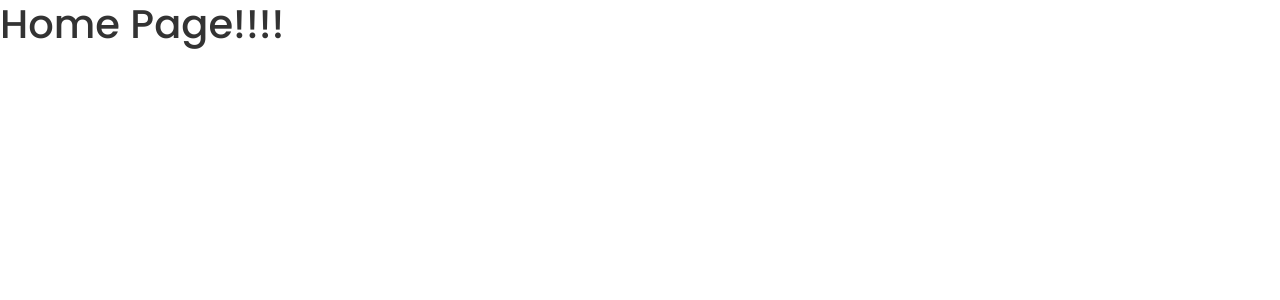
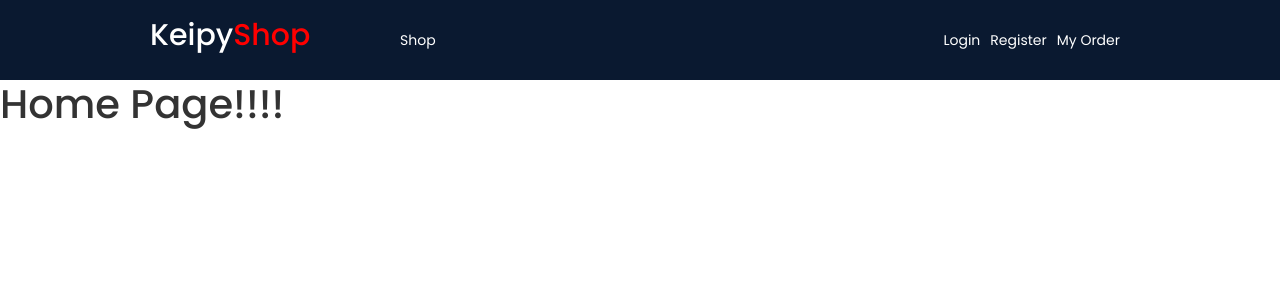
Before and after one commit to kevinandris/Advanced_MERN_E-commerce, a React (Create React App) app in the folder frontend/: page / in a window 1280 px wide. Shown: the top 300 px of the page. Built offline with nearby package versions, Linux system fonts and the light colour scheme.

Commit message:
Nav Menu added

```diff
--- a/frontend/src/App.js
+++ b/frontend/src/App.js
@@ -1,10 +1,12 @@
 import { BrowserRouter, Route, Routes } from "react-router-dom";
 import Home from "./pages/home/Home";
+import Header from "./components/header/Header";
 
 function App() {
   return (
     <>
       <BrowserRouter>
+        <Header /> {/* from components folder */}
         <Routes>
           <Route path="/" element={<Home />} />
         </Routes>
--- /dev/null
+++ b/frontend/src/components/header/Header.js
@@ -0,0 +1,51 @@
+import React from "react";
+import styles from "./Header.module.scss";
+import { Link, NavLink } from "react-router-dom";
+
+// ! created this so we can use the LOGO on any page we like.
+export const logo = (
+  <div className={styles.logo}>
+    <Link to="/">
+      <h2>
+        Keipy<span>Shop</span>
+      </h2>
+    </Link>
+  </div>
+);
+
+const activeLink = ({ isActive }) => (isActive ? `${styles.active}` : "");
+
+const Header = () => {
+  return (
+    <header>
+      <div className={styles.header}>
+        {logo}
+        <nav>
+          <ul>
+            <li>
+              <NavLink to="/shop" className={activeLink}>
+                Shop
+              </NavLink>
+            </li>
+          </ul>
+
+          <div className={styles["header-right"]}>
+            <span className={styles.links}>
+              <NavLink to={"login"} className={activeLink}>
+                Login
+              </NavLink>
+              <NavLink to={"register"} className={activeLink}>
+                Register
+              </NavLink>
+              <NavLink to={"order-history"} className={activeLink}>
+                My Order
+              </NavLink>
+            </span>
+          </div>
+        </nav>
+      </div>
+    </header>
+  );
+};
+
+export default Header;
--- /dev/null
+++ b/frontend/src/components/header/Header.module.scss
@@ -0,0 +1,229 @@
+.fixed {
+  width: 100%;
+  position: fixed;
+  top: 0;
+  transition: all 0.5s;
+  z-index: 9;
+}
+
+header {
+  width: 100%;
+  background-color: var(--dark-blue);
+  color: #fff;
+
+  .header {
+    width: 100%;
+    height: 8rem;
+    max-width: 1000px;
+    margin: 0 auto;
+    padding: 1rem;
+    display: flex;
+    justify-content: space-between;
+    align-items: center;
+    position: relative;
+  }
+
+  .logo a h2 {
+    width: 25%;
+    color: #fff;
+    cursor: pointer;
+    span {
+      color: red;
+    }
+  }
+
+  nav {
+    width: 75%;
+    display: flex;
+    justify-content: space-between;
+    ul {
+      display: flex;
+      justify-content: space-between;
+      list-style: none;
+
+      .logo-mobile {
+        display: none;
+      }
+
+      li {
+        margin: 0 5px;
+        a {
+          color: #fff;
+          &:hover {
+            color: orangered;
+          }
+        }
+      }
+    }
+  }
+
+  .header-right {
+    display: flex;
+
+    .cart a {
+      display: flex;
+      color: #fff;
+      position: relative;
+      &:hover {
+        color: orangered;
+      }
+      &.active {
+        color: var(--color-danger);
+      }
+      p {
+        position: absolute;
+        top: -1rem;
+        right: -1rem;
+        font-weight: 500;
+      }
+    }
+
+    span {
+      margin: 0 5px;
+
+      p {
+        color: #fff;
+      }
+    }
+
+    .links a {
+      margin: 0 5px;
+      color: #fff;
+      &:hover {
+        color: orangered;
+      }
+      &.active {
+        color: var(--color-danger);
+      }
+    }
+  }
+
+  .menu-icon {
+    cursor: pointer;
+    display: none;
+  }
+
+  @media screen and (max-width: 800px) {
+    nav {
+      display: block;
+      position: absolute;
+      top: 0;
+      left: 0;
+      width: 50%;
+      height: 100vh;
+      background-color: var(--dark-blue);
+      padding: 1rem;
+      z-index: 999;
+      transform: translateX(-200%);
+      transition: all 0.3s;
+
+      .nav-wrapper {
+        position: absolute;
+        top: 0;
+        right: 0;
+        width: 100%;
+        height: 100vh;
+        background-color: rgba(0, 0, 0, 0.5);
+        transform: translateX();
+        transition: all 0.3s;
+      }
+
+      .show-nav-wrapper {
+        transform: translateX(100%);
+      }
+
+      ul {
+        display: block;
+        .logo-mobile {
+          display: flex;
+          justify-content: space-between;
+          align-items: center;
+          > * {
+            cursor: pointer;
+          }
+        }
+        li {
+          padding: 5px 0;
+          border-bottom: 1px solid #333;
+          a {
+            display: block;
+          }
+        }
+      }
+
+      .header-right {
+        display: block;
+        .cart {
+          // display: block;
+          // padding: 5px 0;
+          border-bottom: 1px solid #333;
+          // a {
+          //   position: relative;
+          //   p {
+          //     position: absolute;
+          //     top: -1rem;
+          //     left: 5rem;
+          //     font-weight: 500;
+          //   }
+          // }
+        }
+
+        .links {
+          display: block;
+          a {
+            display: block;
+            margin: 0;
+            padding: 5px 0;
+            border-bottom: 1px solid #333;
+          }
+        }
+      }
+    }
+    .cart {
+      display: block;
+      padding: 5px 0;
+      // border-bottom: 1px solid #333;
+      a {
+        color: #fff;
+        position: relative;
+        &:hover {
+          color: orangered;
+        }
+        p {
+          position: absolute;
+          top: -1rem;
+          left: 5rem;
+          font-weight: 500;
+          color: #fff;
+        }
+      }
+    }
+    .show-nav {
+      transform: translateX(0);
+    }
+    .hide-nav {
+      transform: translateX(-200%);
+    }
+    .menu-icon {
+      display: flex;
+      > * {
+        margin-left: 2rem;
+      }
+    }
+  }
+}
+
+.active {
+  position: relative;
+  color: var(--color-danger);
+}
+
+.active::after {
+  content: "";
+  position: absolute;
+  left: 0;
+  bottom: -3px;
+  width: 100%;
+  height: 2px;
+  background-color: #fff;
+}
```
